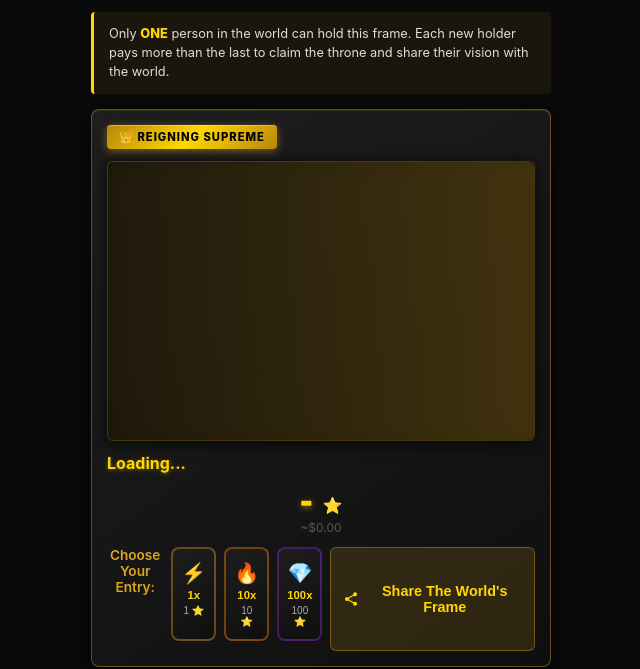
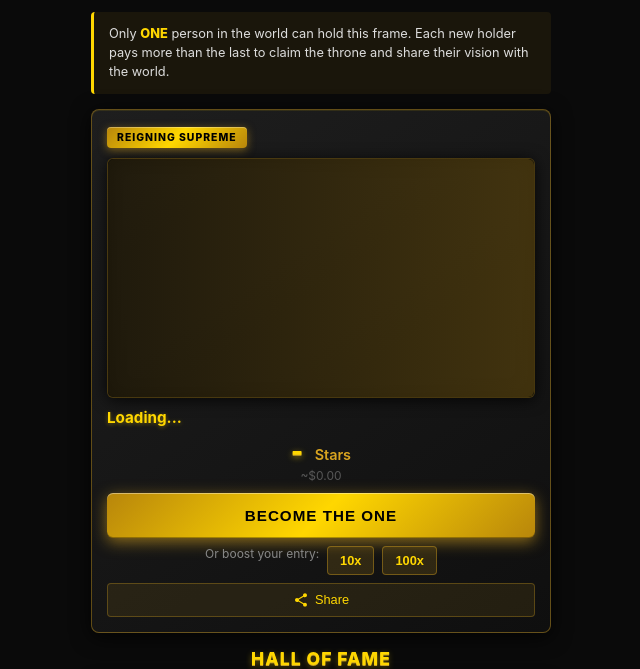
Before and after one commit to PadreFirst/the_one_project, a plain HTML site: page static/index.html in a window 1280 px wide. Shown: the part 136-805 px from the top of the page, without its empty margins (319-959 px from the left). Drawn offline with Linux system fonts and the light colour scheme; a script that the page names is missing.

Commit message:
UI improvements: compact design, fixed pricing bug, top-5 hall

```diff
--- a/static/app.js
+++ b/static/app.js
@@ -134,7 +134,7 @@ function displayHallOfFame(data) {
     container.innerHTML = html;
 }
 
-// Multiplier button handlers
+// Button handlers
 document.getElementById('buyBtn1x').addEventListener('click', () => {
     if (!currentKingData) {
         tg.showAlert('Loading data, please wait...');
--- a/static/index.html
+++ b/static/index.html
@@ -23,7 +23,7 @@
 
         <!-- Current King Card -->
         <div class="king-card">
-            <div class="crown-badge">👑 REIGNING SUPREME</div>
+            <div class="crown-badge">REIGNING SUPREME</div>
 
             <div id="kingPhoto" class="king-photo">
                 <div class="loading-skeleton"></div>
@@ -37,48 +37,43 @@
             <div class="price-display">
                 <div class="price-main">
                     <span class="price-value" id="priceXTR">-</span>
-                    <span class="price-currency">⭐</span>
+                    <span class="price-label">Stars</span>
                 </div>
                 <div class="price-usd" id="priceUSD">~$0.00</div>
             </div>
 
-            <!-- Multiplier Buttons -->
-            <div class="multiplier-section">
-                <div class="multiplier-title">Choose Your Entry:</div>
-                <div class="multiplier-buttons">
-                    <button id="buyBtn1x" class="multiplier-btn multiplier-1x">
-                        <span class="mult-icon">⚡</span>
-                        <span class="mult-label">1x</span>
-                        <span class="mult-price" id="price1x">1 ⭐</span>
-                    </button>
-                    <button id="buyBtn10x" class="multiplier-btn multiplier-10x">
-                        <span class="mult-icon">🔥</span>
-                        <span class="mult-label">10x</span>
-                        <span class="mult-price" id="price10x">10 ⭐</span>
-                    </button>
-                    <button id="buyBtn100x" class="multiplier-btn multiplier-100x">
-                        <span class="mult-icon">💎</span>
-                        <span class="mult-label">100x</span>
-                        <span class="mult-price" id="price100x">100 ⭐</span>
-                    </button>
-                </div>
-                <button id="shareBtn" class="share-btn-full" title="Share">
-                    <svg width="18" height="18" viewBox="0 0 24 24" fill="currentColor" style="margin-right: 8px;">
-                        <path d="M18 16.08c-.76 0-1.44.3-1.96.77L8.91 12.7c.05-.23.09-.46.09-.7s-.04-.47-.09-.7l7.05-4.11c.54.5 1.25.81 2.04.81 1.66 0 3-1.34 3-3s-1.34-3-3-3-3 1.34-3 3c0 .24.04.47.09.7L8.04 9.81C7.5 9.31 6.79 9 6 9c-1.66 0-3 1.34-3 3s1.34 3 3 3c.79 0 1.5-.31 2.04-.81l7.12 4.16c-.05.21-.08.43-.08.65 0 1.61 1.31 2.92 2.92 2.92 1.61 0 2.92-1.31 2.92-2.92s-1.31-2.92-2.92-2.92z"/>
-                    </svg>
-                    Share The World's Frame
-                </button>
+            <!-- Main CTA Button -->
+            <button id="buyBtn1x" class="cta-btn-main">
+                BECOME THE ONE
+            </button>
+
+            <!-- Optional Multipliers (compact) -->
+            <div class="multiplier-compact">
+                <span class="mult-label">Or boost your entry:</span>
+                <button id="buyBtn10x" class="mult-btn-compact">10x</button>
+                <button id="buyBtn100x" class="mult-btn-compact">100x</button>
             </div>
+
+            <!-- Share Button -->
+            <button id="shareBtn" class="share-btn-compact">
+                <svg width="16" height="16" viewBox="0 0 24 24" fill="currentColor">
+                    <path d="M18 16.08c-.76 0-1.44.3-1.96.77L8.91 12.7c.05-.23.09-.46.09-.7s-.04-.47-.09-.7l7.05-4.11c.54.5 1.25.81 2.04.81 1.66 0 3-1.34 3-3s-1.34-3-3-3-3 1.34-3 3c0 .24.04.47.09.7L8.04 9.81C7.5 9.31 6.79 9 6 9c-1.66 0-3 1.34-3 3s1.34 3 3 3c.79 0 1.5-.31 2.04-.81l7.12 4.16c-.05.21-.08.43-.08.65 0 1.61 1.31 2.92 2.92 2.92 1.61 0 2.92-1.31 2.92-2.92s-1.31-2.92-2.92-2.92z"/>
+                </svg>
+                Share
+            </button>
         </div>
 
-        <!-- Hall of Fame (Scrollable) -->
+        <!-- Hall of Fame (Top 5) -->
         <div class="hall-section">
-            <h2 class="section-title">🏆 Hall of Fame</h2>
+            <h2 class="section-title">HALL OF FAME</h2>
             <div id="hallOfFame" class="hall-list">
                 <div class="loading-skeleton" style="height: 60px; margin-bottom: 10px;"></div>
                 <div class="loading-skeleton" style="height: 60px; margin-bottom: 10px;"></div>
                 <div class="loading-skeleton" style="height: 60px;"></div>
             </div>
+            <a href="https://t.me/the_worlds_frame" target="_blank" class="channel-link">
+                View All Champions →
+            </a>
         </div>
     </div>
 
--- a/static/style.css
+++ b/static/style.css
@@ -85,11 +85,11 @@ body {
     display: inline-block;
     background: linear-gradient(135deg, #b8860b 0%, #ffd700 50%, #b8860b 100%);
     color: #000;
-    font-size: 0.7em;
+    font-size: 0.65em;
     font-weight: 800;
-    padding: 5px 12px;
+    padding: 4px 10px;
     border-radius: 4px;
-    margin-bottom: 12px;
+    margin-bottom: 10px;
     letter-spacing: 1px;
     box-shadow:
         0 2px 8px rgba(218, 165, 32, 0.5),
@@ -100,14 +100,14 @@ body {
 /* ФОТО: Фиксированная высота, ширина auto */
 .king-photo {
     width: 100%;
-    height: 280px; /* Фиксированная высота */
+    height: 240px; /* Уменьшенная высота */
     border-radius: 6px;
     background: rgba(0, 0, 0, 0.6);
     display: flex;
     align-items: center;
     justify-content: center;
     overflow: hidden;
-    margin-bottom: 12px;
+    margin-bottom: 10px;
     border: 1px solid rgba(218, 165, 32, 0.3);
     box-shadow:
         0 2px 15px rgba(0,0,0,0.8),
@@ -133,29 +133,29 @@ body {
 
 /* Info - КОМПАКТНАЯ */
 .king-info {
-    margin-bottom: 10px;
+    margin-bottom: 8px;
 }
 
 .king-name {
-    font-size: 1em;
+    font-size: 0.95em;
     font-weight: 700;
     color: #ffd700;
-    margin-bottom: 4px;
+    margin-bottom: 3px;
     text-shadow: 0 1px 4px rgba(255, 215, 0, 0.4);
 }
 
 .king-caption {
-    font-size: 0.85em;
+    font-size: 0.8em;
     color: #ccc;
     font-style: italic;
-    margin-bottom: 8px;
+    margin-bottom: 6px;
     line-height: 1.3;
 }
 
 /* Price - КОМПАКТНАЯ */
 .price-display {
     text-align: center;
-    margin-bottom: 12px;
+    margin-bottom: 10px;
 }
 
 .price-main {
@@ -163,7 +163,7 @@ body {
 }
 
 .price-value {
-    font-size: 1.8em;
+    font-size: 1.6em;
     font-weight: 900;
     color: #ffd700;
     text-shadow:
@@ -172,11 +172,11 @@ body {
     letter-spacing: 1px;
 }
 
-.price-currency {
-    font-size: 1em;
+.price-label {
+    font-size: 0.9em;
     font-weight: 600;
     color: #daa520;
-    margin-left: 4px;
+    margin-left: 6px;
 }
 
 .price-usd {
@@ -263,12 +263,10 @@ body {
 /* Hall of Fame - КОМПАКТНАЯ */
 .hall-section {
     padding: 0 10px 15px;
-    max-height: 350px;
-    overflow-y: auto;
 }
 
 .section-title {
-    font-size: 1.2em;
+    font-size: 1.1em;
     font-weight: 800;
     margin-bottom: 10px;
     text-align: center;
@@ -278,6 +276,27 @@ body {
         0 2px 6px rgba(255, 215, 0, 0.4);
     letter-spacing: 1px;
     text-transform: uppercase;
+}
+
+.channel-link {
+    display: block;
+    text-align: center;
+    margin-top: 10px;
+    padding: 10px;
+    background: rgba(218, 165, 32, 0.1);
+    border: 1px solid rgba(218, 165, 32, 0.3);
+    border-radius: 6px;
+    color: #ffd700;
+    text-decoration: none;
+    font-size: 0.85em;
+    font-weight: 600;
+    transition: all 0.2s ease;
+}
+
+.channel-link:hover {
+    background: rgba(218, 165, 32, 0.2);
+    border-color: rgba(218, 165, 32, 0.5);
+    transform: translateY(-2px);
 }
 
 .hall-list {
@@ -399,110 +418,98 @@ body {
     background-size: 1000px 100%;
 }
 
-/* Multiplier Section */
-.multiplier-section {
-    margin-top: 12px;
+/* Main CTA Button */
+.cta-btn-main {
+    width: 100%;
+    background: linear-gradient(135deg, #b8860b 0%, #ffd700 50%, #b8860b 100%);
+    color: #000;
+    border: none;
+    padding: 14px 20px;
+    font-size: 0.95em;
+    font-weight: 800;
+    border-radius: 6px;
+    cursor: pointer;
+    letter-spacing: 1px;
+    text-transform: uppercase;
+    box-shadow:
+        0 4px 15px rgba(218, 165, 32, 0.6),
+        inset 0 1px 0 rgba(255,255,255,0.4),
+        inset 0 -1px 0 rgba(0,0,0,0.3);
+    transition: all 0.2s ease;
+    margin-bottom: 8px;
 }
 
-.multiplier-title {
-    text-align: center;
-    font-size: 0.85em;
-    color: #daa520;
-    margin-bottom: 10px;
-    font-weight: 600;
+.cta-btn-main:hover {
+    transform: translateY(-2px);
+    box-shadow:
+        0 6px 20px rgba(218, 165, 32, 0.8),
+        inset 0 1px 0 rgba(255,255,255,0.4);
 }
 
-.multiplier-buttons {
-    display: grid;
-    grid-template-columns: repeat(3, 1fr);
-    gap: 8px;
-    margin-bottom: 10px;
-}
-
-.multiplier-btn {
-    background: linear-gradient(145deg, rgba(30,30,30,1) 0%, rgba(15,15,15,1) 100%);
-    border: 2px solid rgba(218, 165, 32, 0.3);
-    border-radius: 8px;
-    padding: 12px 8px;
-    cursor: pointer;
-    transition: all 0.2s ease;
-    display: flex;
-    flex-direction: column;
-    align-items: center;
-    gap: 4px;
-}
-
-.multiplier-btn:hover {
-    border-color: rgba(218, 165, 32, 0.6);
-    transform: translateY(-2px);
-    box-shadow: 0 4px 12px rgba(218, 165, 32, 0.3);
-}
-
-.multiplier-btn:active {
+.cta-btn-main:active {
     transform: translateY(0);
 }
 
-.multiplier-1x {
-    border-color: rgba(218, 165, 32, 0.4);
-}
-
-.multiplier-10x {
-    border-color: rgba(255, 140, 0, 0.4);
-}
-
-.multiplier-100x {
-    border-color: rgba(138, 43, 226, 0.4);
-}
-
-.multiplier-1x:hover {
-    border-color: rgba(218, 165, 32, 0.8);
-}
-
-.multiplier-10x:hover {
-    border-color: rgba(255, 140, 0, 0.8);
-}
-
-.multiplier-100x:hover {
-    border-color: rgba(138, 43, 226, 0.8);
-}
-
-.mult-icon {
-    font-size: 1.5em;
+/* Compact Multipliers */
+.multiplier-compact {
+    display: flex;
+    align-items: center;
+    justify-content: center;
+    gap: 8px;
+    margin-bottom: 8px;
 }
 
 .mult-label {
-    font-size: 0.85em;
-    font-weight: 700;
-    color: #ffd700;
+    font-size: 0.75em;
+    color: #888;
 }
 
-.mult-price {
-    font-size: 0.75em;
-    color: #aaa;
-}
-
-.share-btn-full {
-    width: 100%;
+.mult-btn-compact {
     background: rgba(218, 165, 32, 0.15);
     border: 1px solid rgba(218, 165, 32, 0.4);
     color: #ffd700;
-    border-radius: 6px;
-    padding: 12px;
+    padding: 6px 12px;
+    border-radius: 4px;
+    font-size: 0.8em;
+    font-weight: 600;
+    cursor: pointer;
+    transition: all 0.2s ease;
+}
+
+.mult-btn-compact:hover {
+    background: rgba(218, 165, 32, 0.25);
+    border-color: rgba(218, 165, 32, 0.6);
+    transform: scale(1.05);
+}
+
+.mult-btn-compact:active {
+    transform: scale(0.98);
+}
+
+/* Share Button Compact */
+.share-btn-compact {
+    width: 100%;
+    background: rgba(218, 165, 32, 0.1);
+    border: 1px solid rgba(218, 165, 32, 0.3);
+    color: #ffd700;
+    border-radius: 4px;
+    padding: 8px;
     cursor: pointer;
     display: flex;
     align-items: center;
     justify-content: center;
+    gap: 6px;
     transition: all 0.2s ease;
-    font-weight: 600;
-    font-size: 0.9em;
+    font-size: 0.8em;
+    font-weight: 500;
 }
 
-.share-btn-full:hover {
-    background: rgba(218, 165, 32, 0.25);
-    border-color: rgba(218, 165, 32, 0.6);
+.share-btn-compact:hover {
+    background: rgba(218, 165, 32, 0.2);
+    border-color: rgba(218, 165, 32, 0.5);
 }
 
-.share-btn-full:active {
+.share-btn-compact:active {
     transform: scale(0.98);
 }
 
@@ -513,24 +520,15 @@ body {
     }
 
     .king-photo {
-        height: 240px;
+        height: 200px;
     }
 
     .price-value {
-        font-size: 1.5em;
+        font-size: 1.4em;
     }
 
-    .dethrone-btn {
+    .cta-btn-main {
         padding: 12px 16px;
         font-size: 0.85em;
     }
-
-    .multiplier-buttons {
-        grid-template-columns: repeat(3, 1fr);
-        gap: 6px;
-    }
-
-    .multiplier-btn {
-        padding: 10px 6px;
-    }
 }
```
Also changed, not shown: 3 other files.
